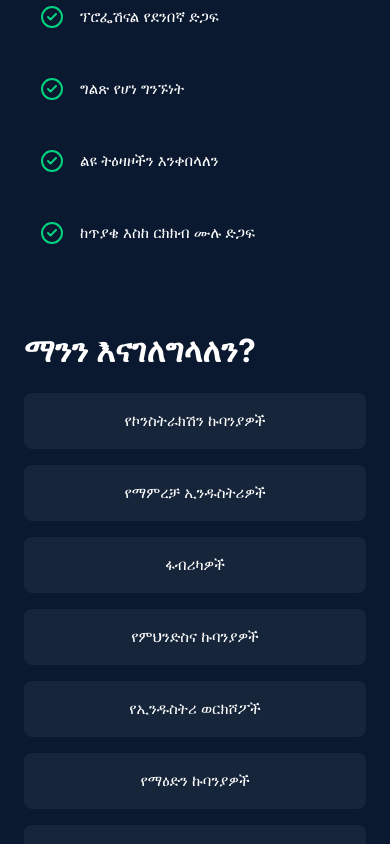
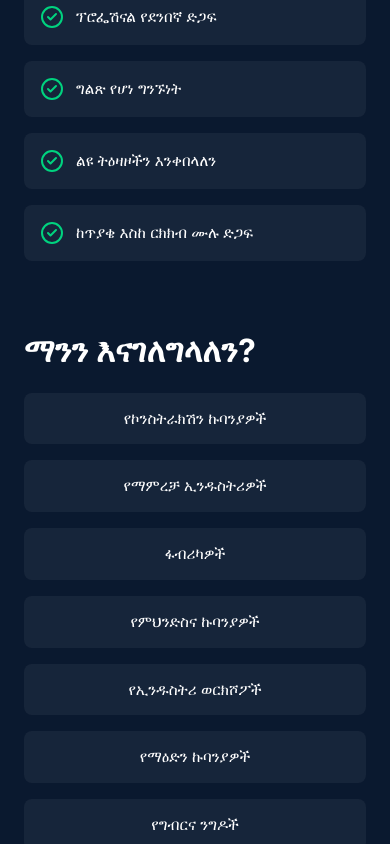
Before and after one commit to ysmjone-max/Tolo12.com, a React (Vite) app: page / in a window 390 px wide. Shown: the part 6480-7324 px from the top of the page. Built offline with nearby package versions, Linux system fonts and the light colour scheme.

Commit message:
Update features and industries to symmetrical grid style

```diff
--- a/src/App.css
+++ b/src/App.css
@@ -167,41 +167,39 @@ nav {
 }
 
 /* Why Choose Us & Who We Serve */
-.features-grid {
+.features-grid, .industries-grid {
   display: grid;
-  grid-template-columns: repeat(auto-fit, minmax(300px, 1fr));
+  grid-template-columns: repeat(2, 1fr);
   gap: 1rem;
 }
 
-.feature-item {
+.feature-item, .industry-tag {
   display: flex;
   align-items: center;
-  gap: 1rem;
+  justify-content: flex-start;
+  gap: 0.75rem;
   padding: 1rem;
+  border-radius: 8px;
+  background: rgba(255, 255, 255, 0.05);
+  transition: all var(--transition-fast);
+  font-size: 0.95rem;
+  line-height: 1.3;
+}
+
+.industry-tag {
+  justify-content: center;
+  text-align: center;
+}
+
+.feature-item:hover, .industry-tag:hover {
+  background: rgba(0, 211, 127, 0.1);
+  color: var(--color-accent-green);
+  transform: translateY(-2px);
 }
 
 .feature-icon {
   color: var(--color-accent-green);
   flex-shrink: 0;
-}
-
-.industries-grid {
-  display: grid;
-  grid-template-columns: repeat(auto-fit, minmax(200px, 1fr));
-  gap: 1rem;
-}
-
-.industry-tag {
-  padding: 1rem;
-  text-align: center;
-  border-radius: 8px;
-  background: rgba(255, 255, 255, 0.05);
-  transition: background var(--transition-fast);
-}
-
-.industry-tag:hover {
-  background: rgba(0, 211, 127, 0.1);
-  color: var(--color-accent-green);
 }
 
 /* Promise Section */
@@ -438,6 +436,9 @@ footer {
   .marquee-content span {
     font-size: 1.2rem;
   }
+  .features-grid, .industries-grid {
+    grid-template-columns: 1fr;
+  }
   .fab-whatsapp {
     bottom: 1.5rem;
     right: 1.5rem;
```
